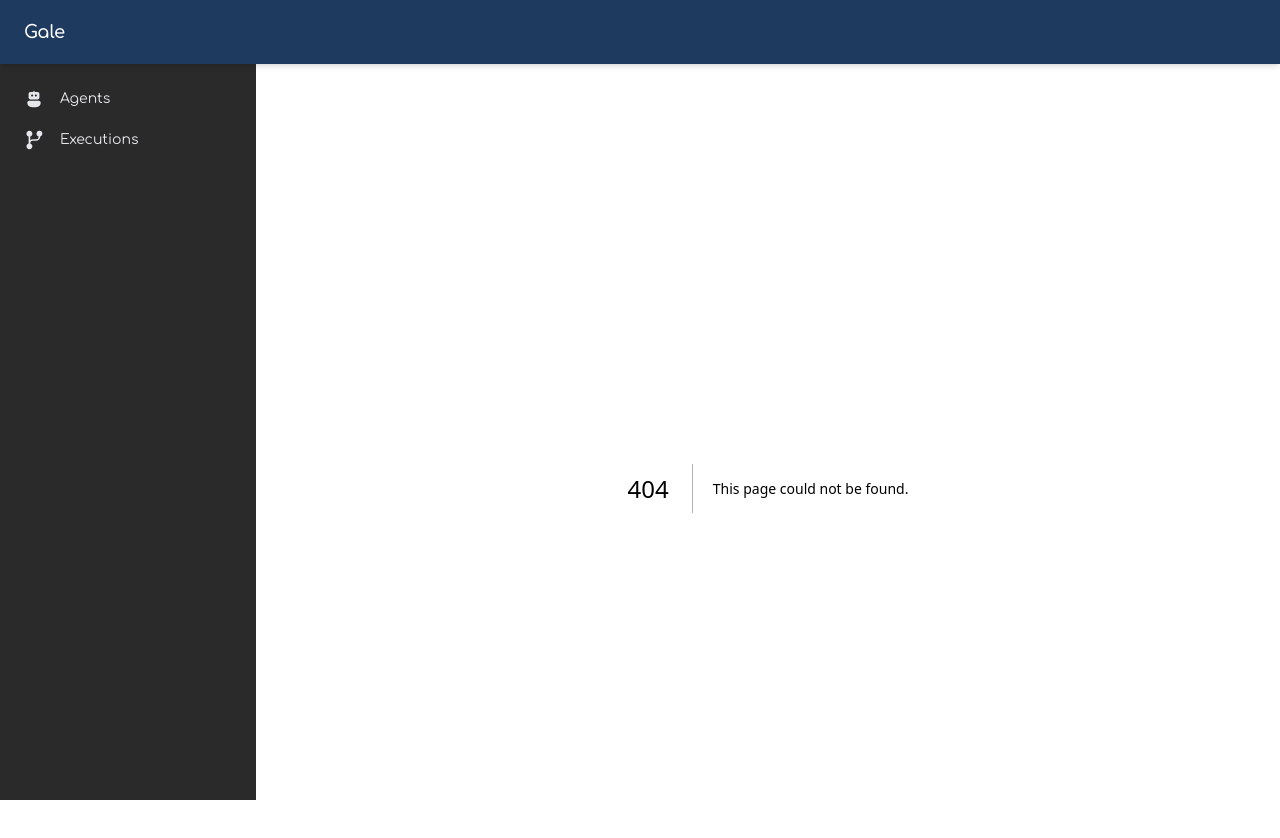
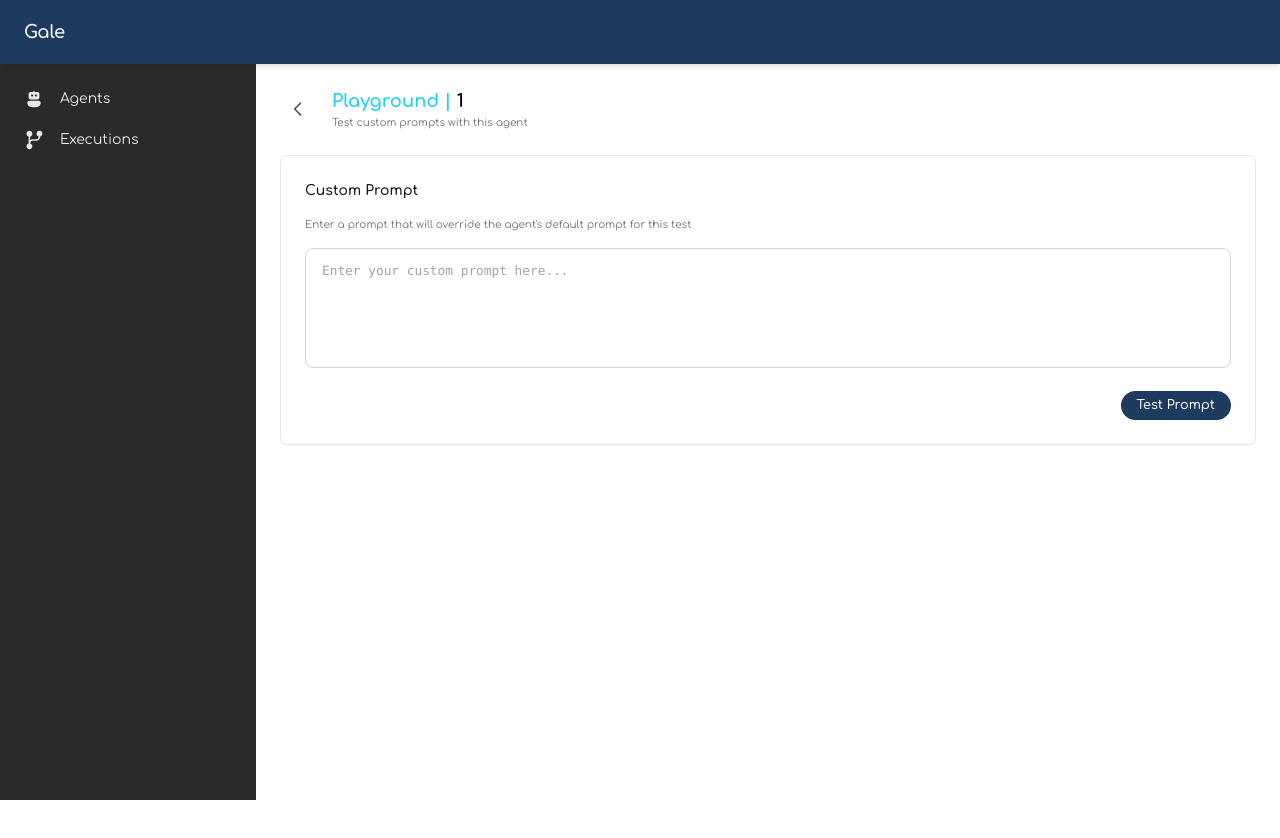
Before and after one commit to nicolasances/gale-ui, a Next.js app: page /agents/1/playground in a window 1280 px wide. Before the commit this address had no page. Shown: the top 838 px of the page. After the commit the page ends 800 px from the top, so only its background shows below. Built offline with nearby package versions, Linux system fonts and the light colour scheme.

Commit message:
Playground skeleton page

```diff
--- a/app/agents/[taskId]/page.tsx
+++ b/app/agents/[taskId]/page.tsx
@@ -1,6 +1,7 @@
 'use client';
 
 import { AgentDefinition, GaleBrokerAPI } from "@/api/GaleBrokerAPI";
+import Button from "@/components/Button";
 import { useParams, useRouter } from "next/navigation";
 import { useEffect, useState } from "react";
 import { SchemaViewer } from "../components/SchemaViewer";
@@ -65,6 +66,22 @@ export default function AgentDetailPage() {
                 </div>
             </div>
 
+            {/* Playground Button */}
+            <div className="mb-6">
+                <Button
+                    onClick={() => router.push(`/agents/${encodeURIComponent(taskId)}/playground`)}
+                    variant="secondary"
+                    icon={
+                        <svg xmlns="http://www.w3.org/2000/svg" className="h-4 w-4" fill="none" viewBox="0 0 24 24" stroke="currentColor">
+                            <path strokeLinecap="round" strokeLinejoin="round" strokeWidth={2} d="M14.752 11.168l-3.197-2.132A1 1 0 0010 9.87v4.263a1 1 0 001.555.832l3.197-2.132a1 1 0 000-1.664z" />
+                            <path strokeLinecap="round" strokeLinejoin="round" strokeWidth={2} d="M21 12a9 9 0 11-18 0 9 9 0 0118 0z" />
+                        </svg>
+                    }
+                >
+                    Open Playground
+                </Button>
+            </div>
+
             <div className="space-y-6">
                 {/* Agent Properties */}
                 <div className="bg-white border border-gray-200 rounded-lg p-4 shadow-sm">
--- /dev/null
+++ b/app/agents/[taskId]/playground/page.tsx
@@ -0,0 +1,124 @@
+'use client';
+
+import Button from "@/components/Button";
+import { useParams, useRouter } from "next/navigation";
+import { useEffect, useRef, useState } from "react";
+
+export default function PlaygroundPage() {
+    const params = useParams();
+    const router = useRouter();
+    const taskId = decodeURIComponent(params.taskId as string);
+
+    const [prompt, setPrompt] = useState('');
+    const [isLoading, setIsLoading] = useState(false);
+    const [result, setResult] = useState<string | null>(null);
+    const textareaRef = useRef<HTMLTextAreaElement>(null);
+
+    /**
+     * Auto-resize textarea based on content
+     */
+    const adjustTextareaHeight = () => {
+        const textarea = textareaRef.current;
+        if (textarea) {
+            textarea.style.height = 'auto';
+            textarea.style.height = `${textarea.scrollHeight}px`;
+        }
+    };
+
+    useEffect(() => {
+        adjustTextareaHeight();
+    }, [prompt]);
+
+    /**
+     * Tests the agent with the provided custom prompt
+     */
+    const testPrompt = async () => {
+        setIsLoading(true);
+        setResult(null);
+
+        try {
+            // TODO: Integrate with API
+            // const response = await new GaleBrokerAPI().testAgentPrompt(taskId, prompt);
+            // setResult(response.result);
+
+            // Placeholder for now
+            await new Promise(resolve => setTimeout(resolve, 1000));
+            setResult('Test result will appear here');
+
+        } catch (error) {
+            console.error('Failed to test prompt:', error);
+            setResult('Error testing prompt');
+        } finally {
+            setIsLoading(false);
+        }
+    };
+
+    return (
+        <div className="max-w-5xl">
+            {/* Header */}
+            <div className="flex items-center gap-4 mb-6">
+                <button
+                    onClick={() => router.back()}
+                    className="p-2 text-gray-600 hover:text-gray-900 hover:bg-gray-100 rounded-lg transition-colors"
+                    title="Back"
+                >
+                    <svg xmlns="http://www.w3.org/2000/svg" className="h-5 w-5" fill="none" viewBox="0 0 24 24" stroke="currentColor">
+                        <path strokeLinecap="round" strokeLinejoin="round" strokeWidth={2} d="M15 19l-7-7 7-7" />
+                    </svg>
+                </button>
+                <div>
+                    <div className="text-xl font-bold">
+                        <span className="text-cyan-400">Playground |</span> {taskId}
+                    </div>
+                    <p className="text-xs text-gray-500">Test custom prompts with this agent</p>
+                </div>
+            </div>
+
+            {/* Playground Content */}
+            <div className="space-y-6">
+                {/* Prompt Input Section */}
+                <div className="bg-white border border-gray-200 rounded-lg p-6 shadow-sm">
+                    <h3 className="text-base font-semibold text-gray-900 mb-4">Custom Prompt</h3>
+                    <p className="text-xs text-gray-500 mb-4">
+                        Enter a prompt that will override the agent's default prompt for this test
+                    </p>
+
+                    <textarea
+                        ref={textareaRef}
+                        value={prompt}
+                        onChange={(e) => setPrompt(e.target.value)}
+                        placeholder="Enter your custom prompt here..."
+                        className="w-full px-4 py-3 border border-gray-300 rounded-lg focus:outline-none focus:ring-2 focus:ring-cyan-400 focus:border-transparent resize-none font-mono text-sm min-h-[120px] max-h-[500px] overflow-y-auto"
+                    />
+
+                    <div className="mt-4 flex justify-end">
+                        <Button
+                            onClick={testPrompt}
+                            disabled={!prompt.trim() || isLoading}
+                            variant="primary"
+                        >
+                            {isLoading ? 'Testing...' : 'Test Prompt'}
+                        </Button>
+                    </div>
+                </div>
+
+                {/* Result Section */}
+                {(result || isLoading) && (
+                    <div className="bg-white border border-gray-200 rounded-lg p-6 shadow-sm">
+                        <h3 className="text-base font-semibold text-gray-900 mb-4">Result</h3>
+
+                        {isLoading ? (
+                            <div className="flex items-center justify-center py-12">
+                                <div className="animate-spin rounded-full h-8 w-8 border-b-2 border-cyan-400"></div>
+                            </div>
+                        ) : (
+                            <div className="bg-gray-50 rounded-lg p-4 font-mono text-sm whitespace-pre-wrap">
+                                {result}
+                            </div>
+                        )}
+                    </div>
+                )}
+            </div>
+        </div>
+    );
+}
```
